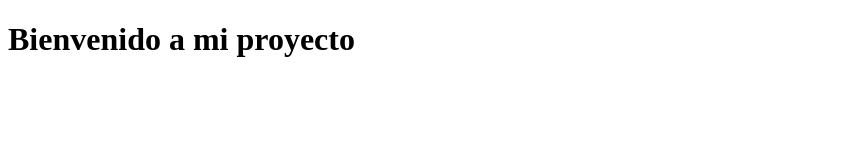
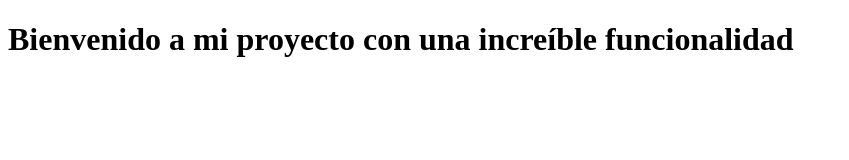
Before and after one commit to spgb15/TareaGestion, a plain HTML site: page index.html in a window 1280 px wide. Shown: the whole page, without its empty margins (0-849 px from the left). Drawn offline with Linux system fonts and the light colour scheme.

Commit message:
feat: Actualizar el titulo para una nueva funcionalidad

```diff
--- a/index.html
+++ b/index.html
@@ -2,11 +2,8 @@
 <html lang="es">
 <head>
     <meta charset="UTF-8">
-    <title>Mi Proyecto</title>
-</head>
+    <title>Mi Proyecto con una Nueva Funcionalidad</title> </head>
 <body>
-    <h1>Bienvenido a mi proyecto</h1>
-
-    <script src="main.js"></script>
+    <h1>Bienvenido a mi proyecto con una increíble funcionalidad</h1> <script src="main.js"></script>
 </body>
 </html>
```
